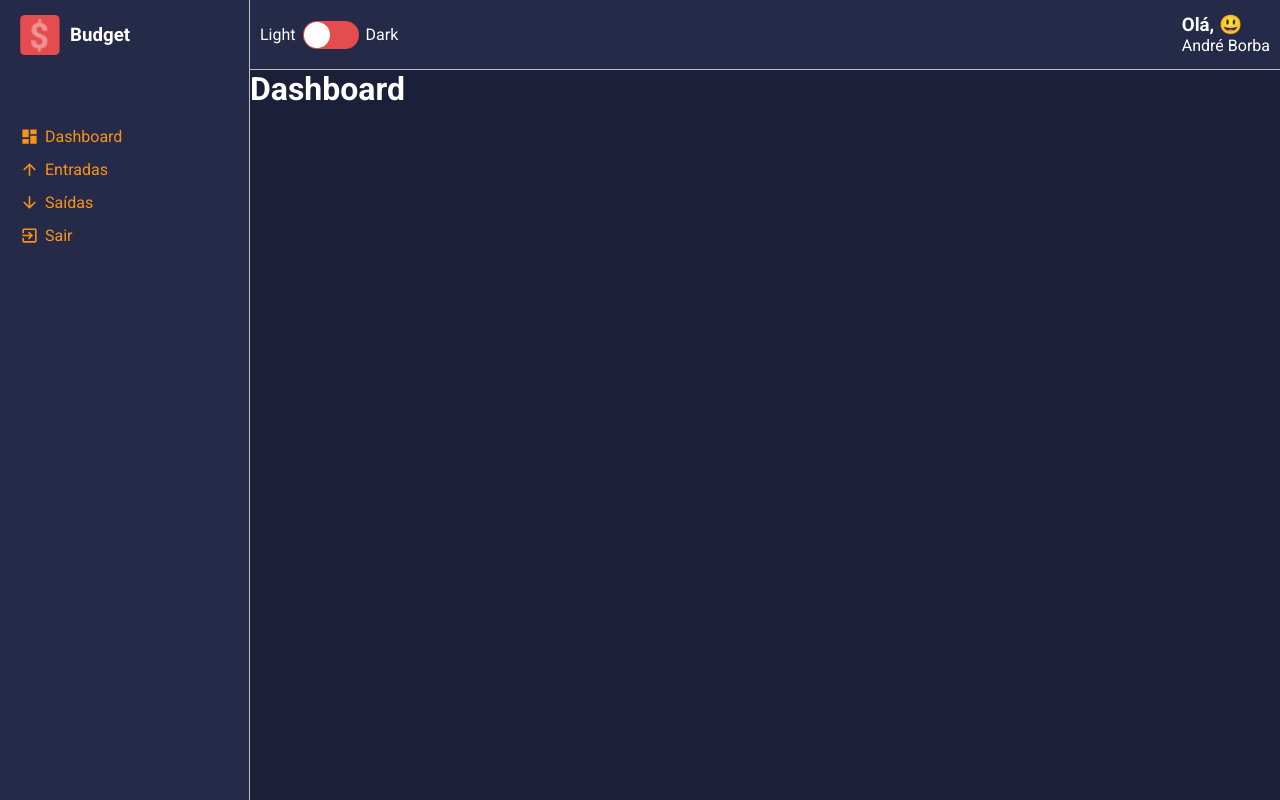
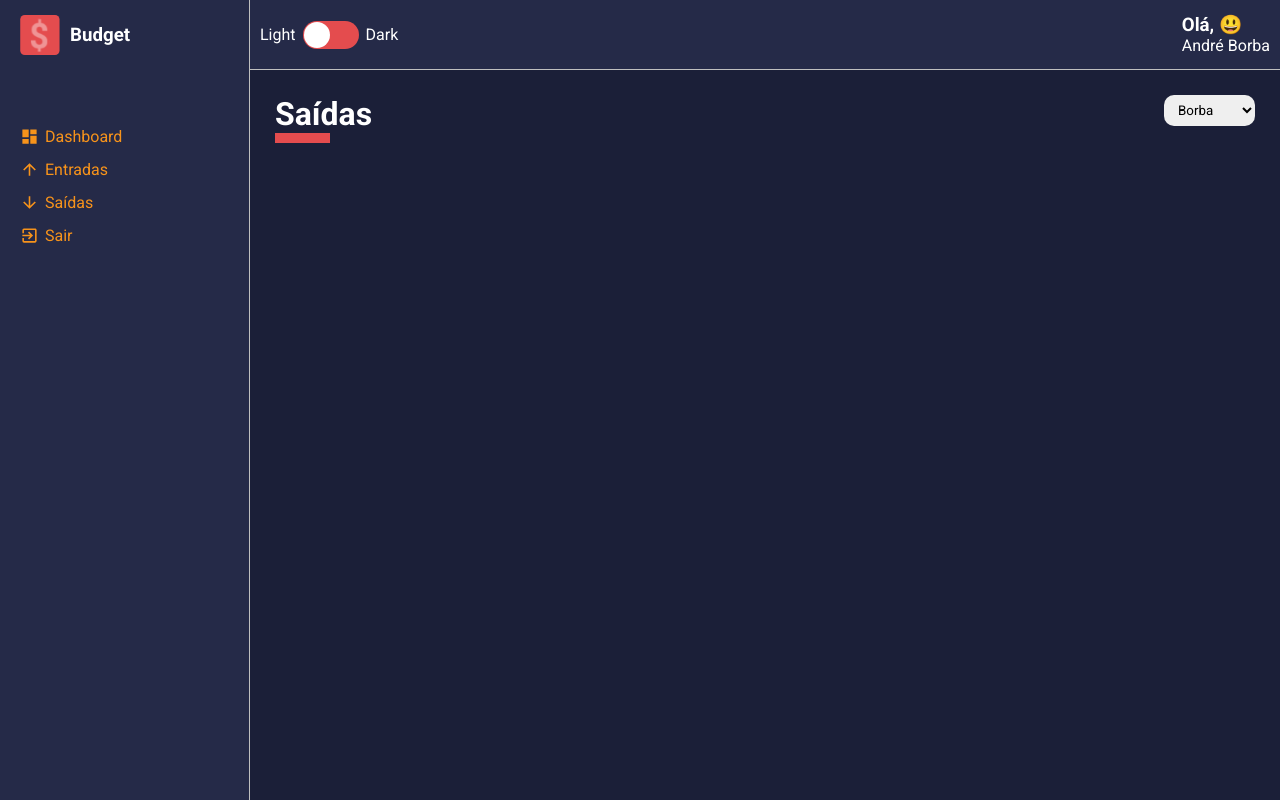
Before and after one commit to AF2B/budget, a React (Create React App) app: page /dashboard in a window 1280 px wide. Built offline with nearby package versions, Linux system fonts and the light colour scheme.

Commit message:
feat(MainHeader):

```diff
--- a/src/App.tsx
+++ b/src/App.tsx
@@ -3,6 +3,7 @@ import { ThemeProvider } from 'styled-components';
 
 import Layout from './components/Layout';
 import Dashboard from './pages/Dashboard';
+import List from './pages/List';
 import GlobalStyles from './styles/GlobalStyles';
 import dark from './styles/themes/dark';
 
@@ -11,7 +12,7 @@ const App: React.FC = () => {
     <ThemeProvider theme={dark}>
       <GlobalStyles />
       <Layout>
-        <Dashboard />
+        <List />
       </Layout>
     </ThemeProvider>
   );
--- a/src/components/Content/styles.ts
+++ b/src/components/Content/styles.ts
@@ -4,4 +4,5 @@ export const Container = styled.div`
   grid-area: CT;
   color: ${props => props.theme.colors.white};
   background-color: ${props => props.theme.colors.primary};
+  padding: 25px;
 `;
--- a/src/components/ContentHeader/index.tsx
+++ b/src/components/ContentHeader/index.tsx
@@ -1,10 +1,24 @@
 import React from 'react';
 
-const ContentHeader: React.FC = () => {
+import SelectInput from '../SelectInput';
+import { Container, SelectInputData, TitleContainer } from './styles';
+
+interface IContentHeaderProps {
+  title: string;
+  lineColor: string;
+  children: React.ReactNode;
+}
+
+const ContentHeader: React.FC<IContentHeaderProps> = ({title, lineColor, children}) => {
   return (
-    <>
-      <h1>Content Header</h1>
-    </>
+    <Container>
+      <TitleContainer lineColor={lineColor}>
+        <h1>{title}</h1>
+      </TitleContainer>
+      <SelectInputData>
+        {children}
+      </SelectInputData>
+    </Container>
   );
 };
 
--- a/src/components/ContentHeader/styles.ts
+++ b/src/components/ContentHeader/styles.ts
@@ -1,3 +1,29 @@
-import styles from 'styled-components';
+import styled from 'styled-components';
 
-export const Container = styles.header``;
+export const Container = styled.div`
+  width: 100%;
+  display: flex;
+  justify-content: space-between;
+  margin-bottom: 25px;
+`;
+
+interface ITitleContainerProps {
+  lineColor: string;
+}
+
+export const TitleContainer = styled.div<ITitleContainerProps>`
+  > h1 {
+    color: ${props => props.theme.colors.white};
+
+    &::after {
+      content: '';
+      display: block;
+      width: 55px;
+      border-bottom: 10px solid ${props => props.lineColor};
+    }
+  }
+`;
+
+export const SelectInputData = styled.div`
+  display: flex;
+`;
--- /dev/null
+++ b/src/components/SelectInput/index.tsx
@@ -0,0 +1,26 @@
+import React from 'react';
+
+import { Container } from './styles';
+
+interface ISelectInputProps {
+  options: {
+    value: string | number;
+    label: string | number;
+  }[]
+}
+
+const SelectInput: React.FC<ISelectInputProps> = ({options}) => {
+  return (
+    <Container>
+      <select>
+        {
+          options.map(option => (
+            <option value={option.value}>{option.label}</option>
+          ))
+        }
+      </select>
+    </Container>
+  );
+}
+
+export default SelectInput;
--- /dev/null
+++ b/src/components/SelectInput/styles.ts
@@ -0,0 +1,9 @@
+import styled from "styled-components";
+
+export const Container = styled.div`
+  > select {
+    padding: 7px 10px;
+    border-radius: 10px;
+    margin-left: 7px;
+  }
+`;
--- a/src/pages/Dashboard/index.tsx
+++ b/src/pages/Dashboard/index.tsx
@@ -1,10 +1,27 @@
-import react from 'react';
+import React from 'react';
+
+import ContentHeader from '../../components/ContentHeader';
+import SelectInput from '../../components/SelectInput';
+import { Container } from './styles';
 
 const Dashboard: React.FC = () => {
+  const options = [
+    {
+      value: 'André',
+      label: 'Borba'
+    },
+    {
+      value: 'Filipe',
+      label: 'Fonsêca'
+    }
+  ]
+
   return (
-    <>
-      <h1>Dashboard</h1>
-    </>
+    <Container>
+      <ContentHeader title={'Dashboard'} lineColor={'#fff'}>
+        <SelectInput options={options} />
+      </ContentHeader>
+    </Container>
   );
 }
 
--- /dev/null
+++ b/src/pages/Dashboard/styles.ts
@@ -0,0 +1,3 @@
+import styles from 'styled-components';
+
+export const Container = styles.div``;
--- a/src/pages/List/index.tsx
+++ b/src/pages/List/index.tsx
@@ -1,10 +1,27 @@
-import react from 'react';
+import React from 'react';
+
+import ContentHeader from '../../components/ContentHeader';
+import SelectInput from '../../components/SelectInput';
+import { Container } from './styles';
 
 const List: React.FC = () => {
+  const options = [
+    {
+      value: 'André',
+      label: 'Borba'
+    },
+    {
+      value: 'Filipe',
+      label: 'Fonsêca'
+    }
+  ]
+
   return (
-    <>
-      <h1>List</h1>
-    </>
+    <Container>
+      <ContentHeader title={'Saídas'} lineColor={'#E44C4E'}>
+        <SelectInput options={options} />
+      </ContentHeader>
+    </Container>
   );
 }
 
--- /dev/null
+++ b/src/pages/List/styles.ts
@@ -0,0 +1,3 @@
+import styled from "styled-components";
+
+export const Container = styled.div``;
```
